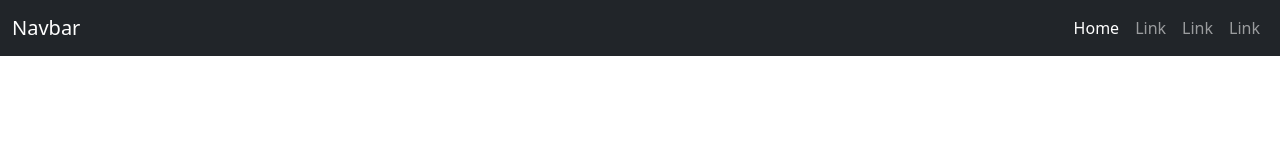
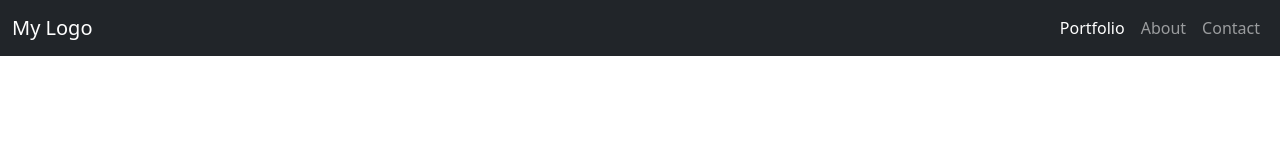
Before and after one commit to omarbabou/try-bootstrap, a website: page index.html in a window 1280 px wide. Drawn offline with nearby package versions, Linux system fonts and the light colour scheme.

Commit message:
changes in index and styles about the navbar

```diff
--- a/index.html
+++ b/index.html
@@ -14,23 +14,20 @@
 <body>
     <nav class="navbar navbar-expand-lg navbar-dark bg-dark">
         <div class="container-fluid">
-          <a class="navbar-brand" href="#">Navbar</a>
+          <a class="navbar-brand" href="#">My Logo</a>
           <button class="navbar-toggler" type="button" data-bs-toggle="collapse" data-bs-target="#navbarSupportedContent" aria-controls="navbarSupportedContent" aria-expanded="false" aria-label="Toggle navigation">
             <span class="navbar-toggler-icon"></span>
           </button>
           <div class="collapse navbar-collapse " id="navbarSupportedContent">
             <ul class="navbar-nav ms-auto mb-2 mb-lg-0">
               <li class="nav-item">
-                <a class="nav-link active" aria-current="page" href="#">Home</a>
+                <a class="nav-link active" aria-current="page" href="#">Portfolio</a>
               </li>
               <li class="nav-item">
-                <a class="nav-link" href="#">Link</a>
+                <a class="nav-link" href="#">About</a>
               </li>
               <li class="nav-item">
-                <a class="nav-link" href="#">Link</a>
-              </li>
-              <li class="nav-item">
-                <a class="nav-link" href="#">Link</a>
+                <a class="nav-link" href="#">Contact</a>
               </li>
             </ul>
 
```
